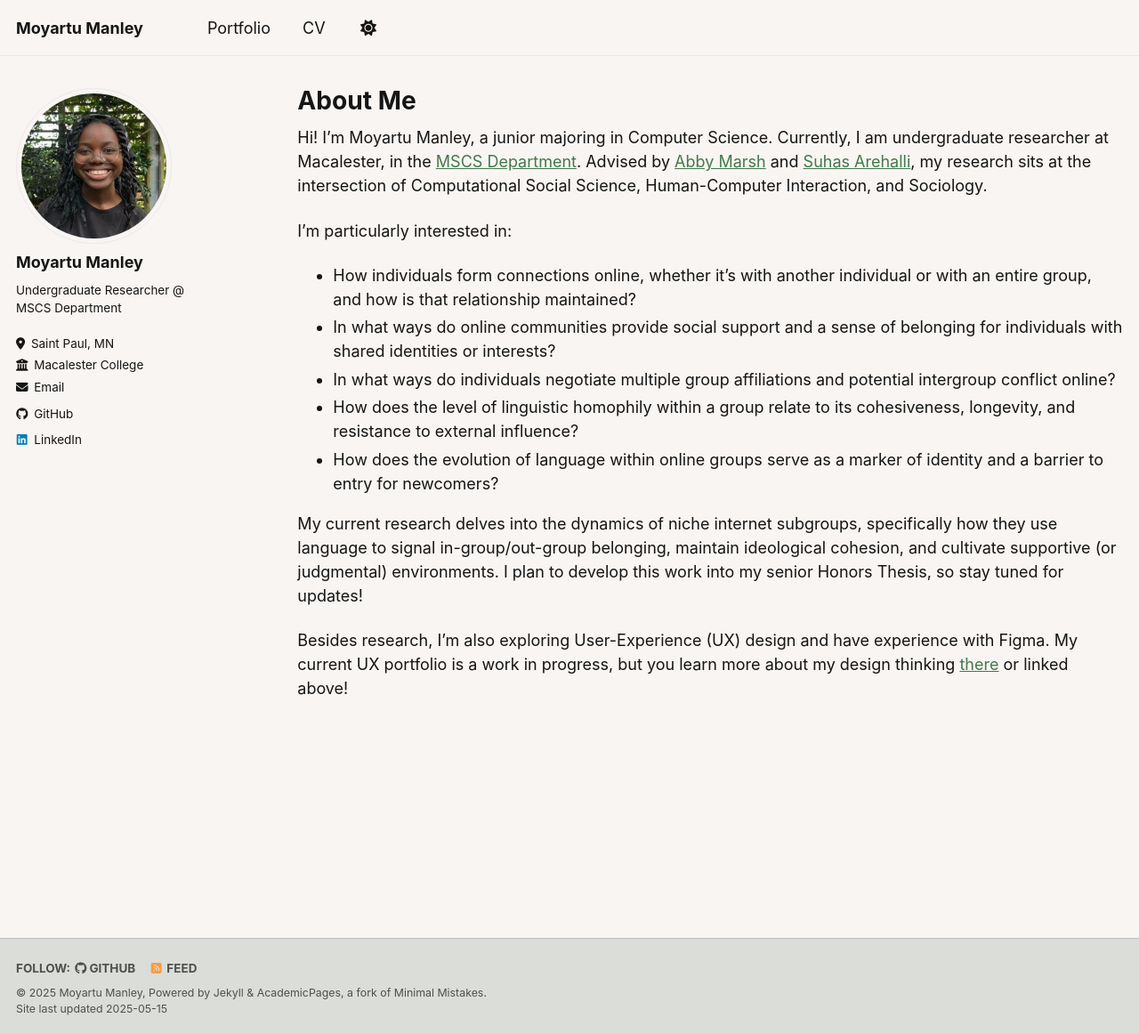
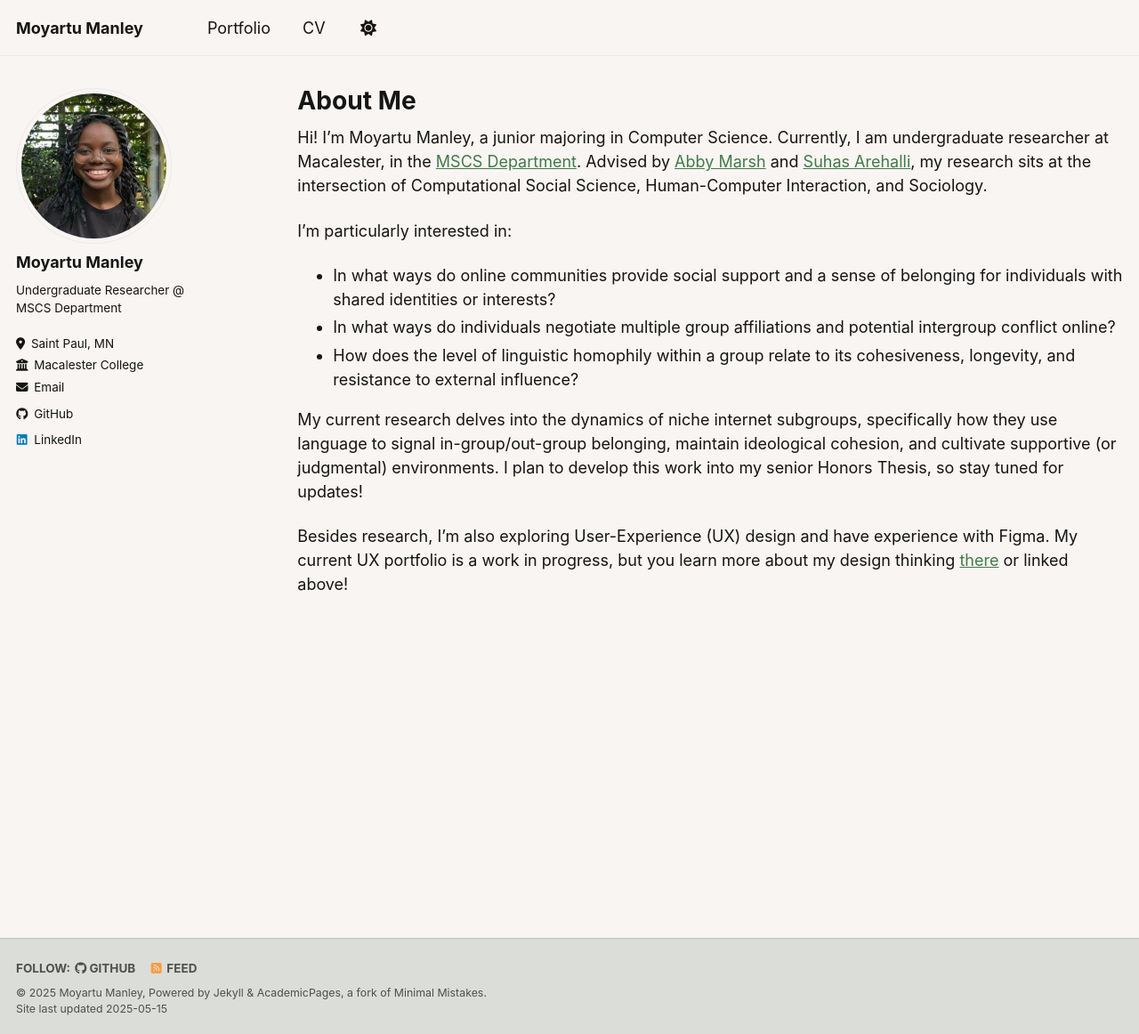
Before and after one commit to moyartumanley/mmanley.github.io, a Jekyll site: the page built from _pages/about.md, in a window 1280 px wide and 1162 px high. Shown: the whole window at 89% size. Built offline with Jekyll 4.4.1, drawn with Linux system fonts in a browser that asks for light colours.

Commit message:
Altered about me text

```diff
--- a/_pages/about.md
+++ b/_pages/about.md
@@ -10,11 +10,9 @@ redirect_from:
 Hi! I'm Moyartu Manley, a junior majoring in Computer Science. Currently, I am undergraduate researcher at Macalester, in the [MSCS Department](https://www.macalester.edu/mscs/). Advised by [Abby Marsh](https://www.abbymarsh.com/) and [Suhas Arehalli](https://sarehalli.github.io/), my research sits at the intersection of Computational Social Science, Human-Computer Interaction, and Sociology.
 
 I'm particularly interested in:
-* How individuals form connections online, whether it's with another individual or with an entire group, and how is that relationship maintained?
 * In what ways do online communities provide social support and a sense of belonging for individuals with shared identities or interests?
 * In what ways do individuals negotiate multiple group affiliations and potential intergroup conflict online?
 * How does the level of linguistic homophily within a group relate to its cohesiveness, longevity, and resistance to external influence?
-* How does the evolution of language within online groups serve as a marker of identity and a barrier to entry for newcomers?
 
 My current research delves into the dynamics of niche internet subgroups, specifically how they use language to signal in-group/out-group belonging, maintain ideological cohesion, and cultivate supportive (or judgmental) environments. I plan to develop this work into my senior Honors Thesis, so stay tuned for updates!
 
```
